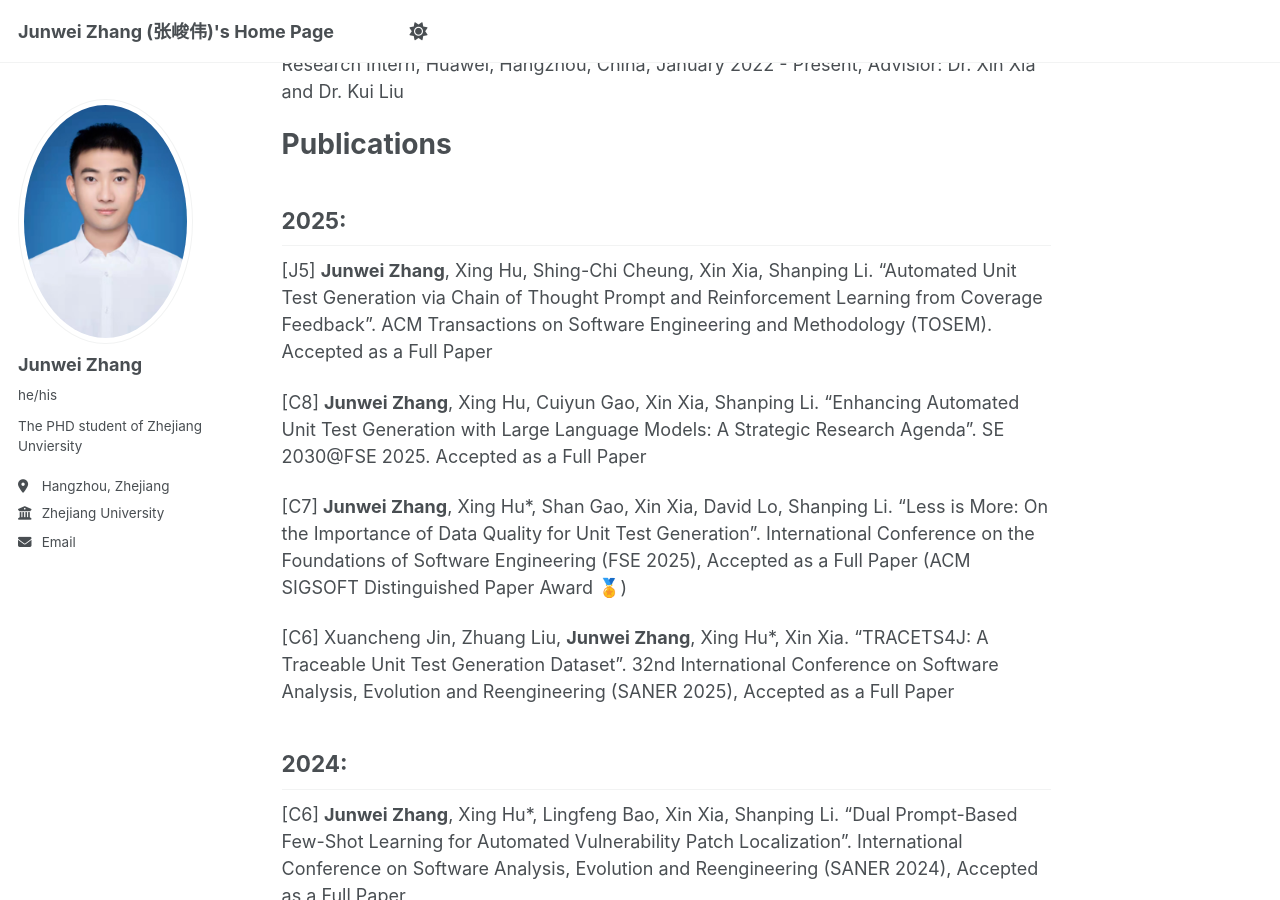
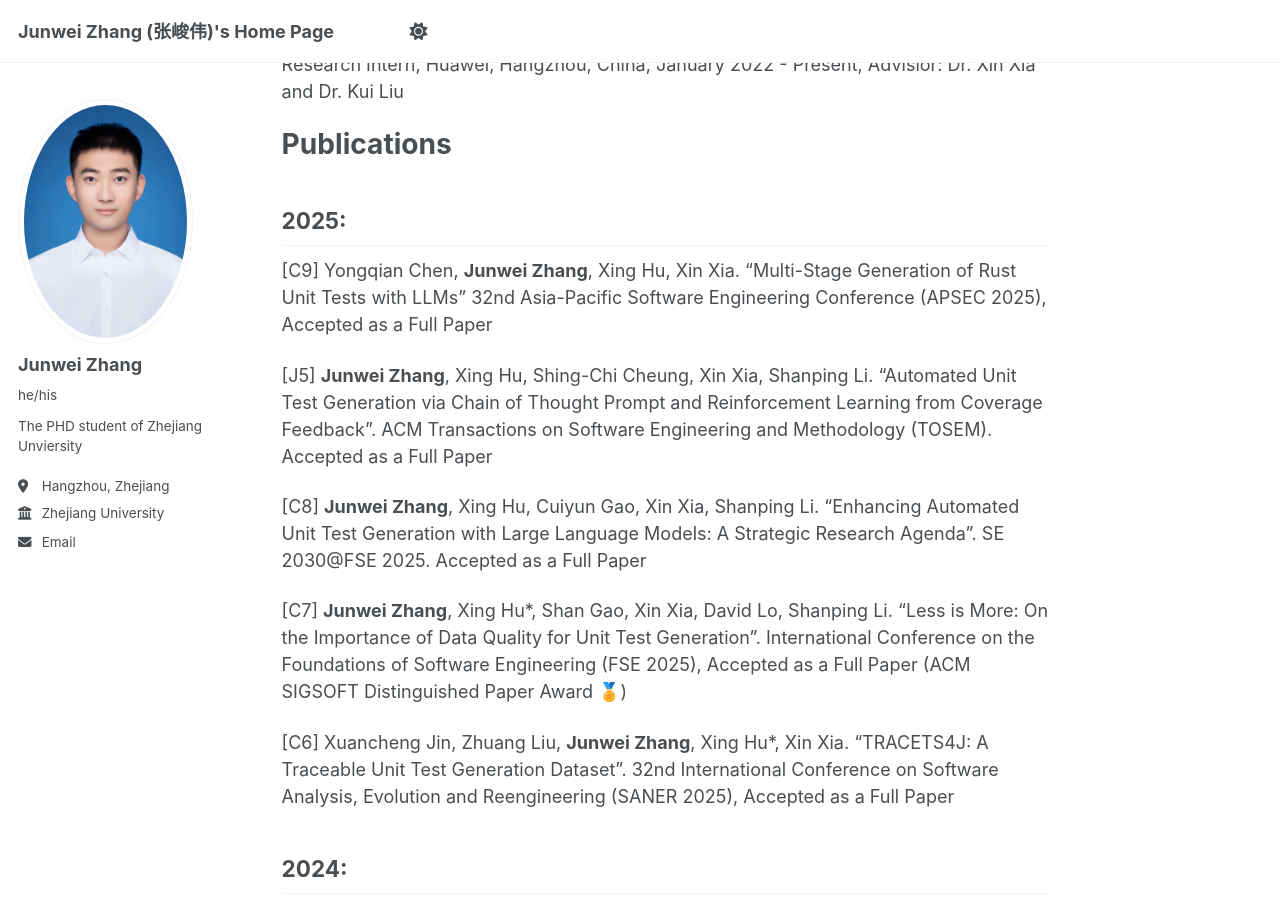
Before and after one commit to jw-zhang-zju/jw-zhang-zju.github.io, a Jekyll site: the page built from _pages/about.md, in a window 1280 px wide and 900 px high, scrolled down 894 px. Built offline with Jekyll 4.4.1, drawn with Linux system fonts in a browser that asks for light colours.

Commit message:
Update about.md

```diff
--- a/_pages/about.md
+++ b/_pages/about.md
@@ -39,6 +39,7 @@ Research Intern, Huawei, Hangzhou, China, January 2022 - Present, Advisior: Dr.
 # Publications
 
 ## 2025:
+[C9] Yongqian Chen, <b>Junwei Zhang</b>, Xing Hu, Xin Xia. "Multi-Stage Generation of Rust Unit Tests with LLMs" 32nd Asia-Pacific Software Engineering Conference (APSEC 2025), Accepted as a Full Paper
 
 [J5] <b>Junwei Zhang</b>, Xing Hu, Shing-Chi Cheung, Xin Xia, Shanping Li. “Automated Unit Test Generation via Chain of Thought Prompt and Reinforcement Learning from Coverage Feedback”. ACM Transactions on Software Engineering and Methodology (TOSEM). Accepted as a Full Paper
 
```
